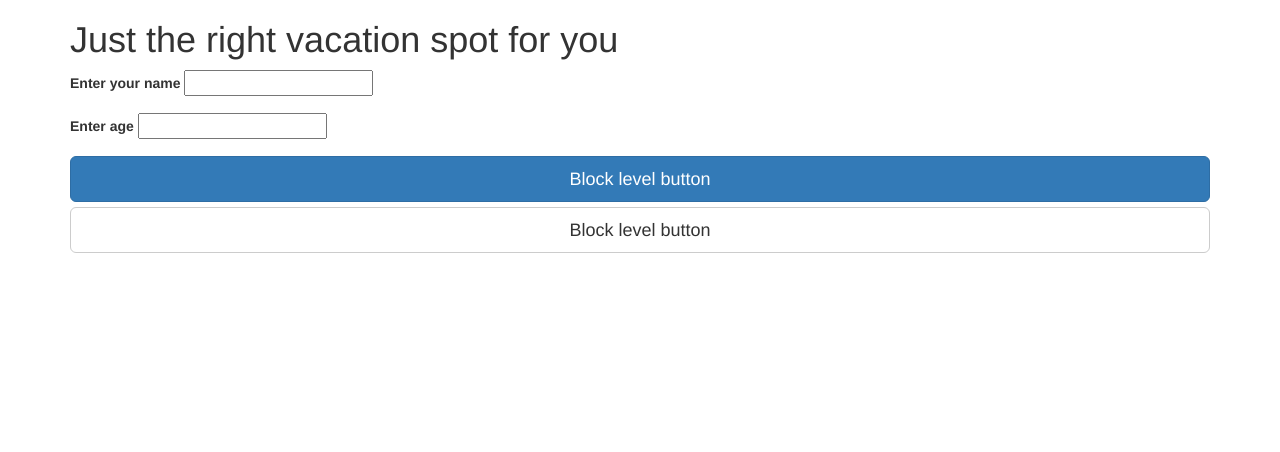
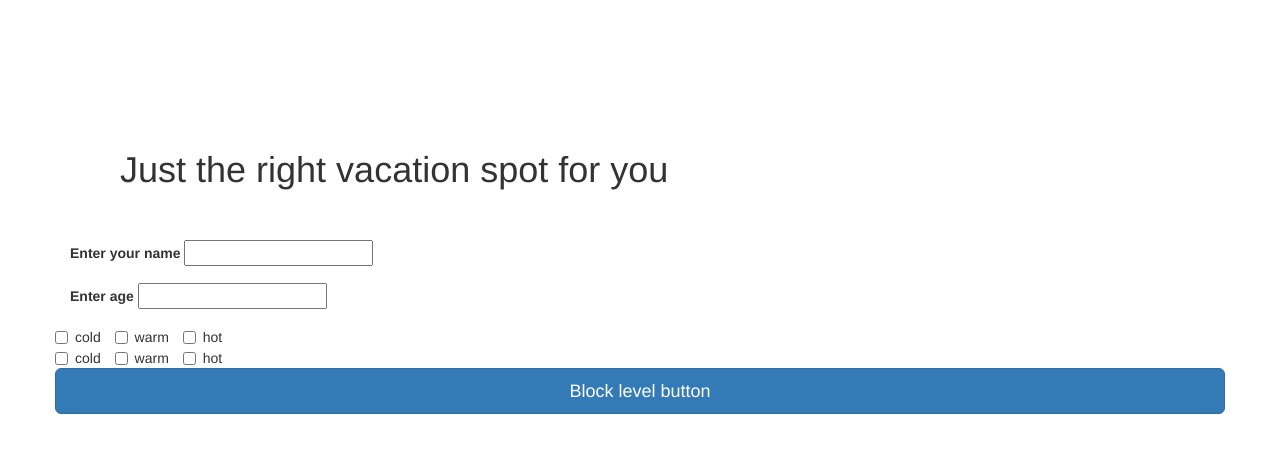
Before and after one commit to waterstroke/IP_wk8, a plain HTML site: page index.html in a window 1280 px wide. Drawn offline with Linux system fonts and the light colour scheme.

Commit message:
It will have input checkbox and form groups

```diff
--- a/css/styles.css
+++ b/css/styles.css
@@ -0,0 +1,4 @@
+h1 {
+  margin: 50px;
+  padding-top: 100px
+}
--- a/index.html
+++ b/index.html
@@ -5,7 +5,7 @@
     <link href="css/styles.css" rel="stylesheet" type="text/css">
     <script src="js/jquery-3.2.1.js"></script>
     <script src="js/scripts.js"></script>
-    <title>dog_face</title>
+    <title>The perfect vacation</title>
   </head>
   <body>
     <div class="container">
@@ -20,8 +20,28 @@
               <label for="age">Enter age</label>
               <input id="age" type="text">
             </div>
-
-
-
-        <button type="button" class="btn btn-primary btn-lg btn-block">Block level button</button>
-        <button type="button" class="btn btn-default btn-lg btn-block">Block level button</button>
+            <div class="row">
+              <label class="checkbox-inline">
+                <input type="checkbox" id="inlineCheckbox1" value="option1"> cold
+              </label>
+              <label class="checkbox-inline">
+                <input type="checkbox" id="inlineCheckbox2" value="option2"> warm
+              </label>
+              <label class="checkbox-inline">
+                <input type="checkbox" id="inlineCheckbox3" value="option3"> hot
+              </label>
+            </div>
+            <div class="row">
+              <label class="checkbox-inline">
+                <input type="checkbox" id="inlineCheckbox1" value="option1"> cold
+              </label>
+              <label class="checkbox-inline">
+                <input type="checkbox" id="inlineCheckbox2" value="option2"> warm
+              </label>
+              <label class="checkbox-inline">
+                <input type="checkbox" id="inlineCheckbox3" value="option3"> hot
+              </label>
+            </div>
+            <div class="row">
+              <button type="button" class="btn btn-primary btn-lg btn-block">Block level button</button>
+            </div>
```
